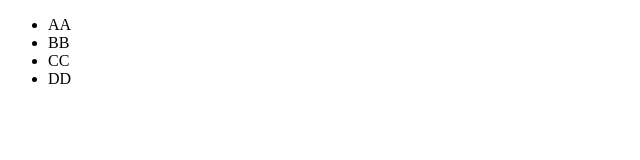
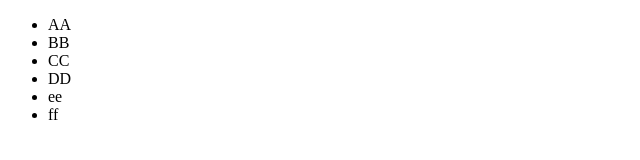
Before and after one commit to caoleviettien/TienDepTrai, a plain HTML site: page jav.html in a window 1280 px wide. Shown: the full height of the page, 0-640 px from the left. Drawn offline with Linux system fonts and the light colour scheme.

Commit message:
add for pull request

```diff
--- a/jav.html
+++ b/jav.html
@@ -10,6 +10,8 @@
         <li>BB</li>
         <li>CC</li>
         <li>DD</li>
+        <li>ee</li>
+        <li>ff</li>
     </ul>
 </body>
 </html>
```
